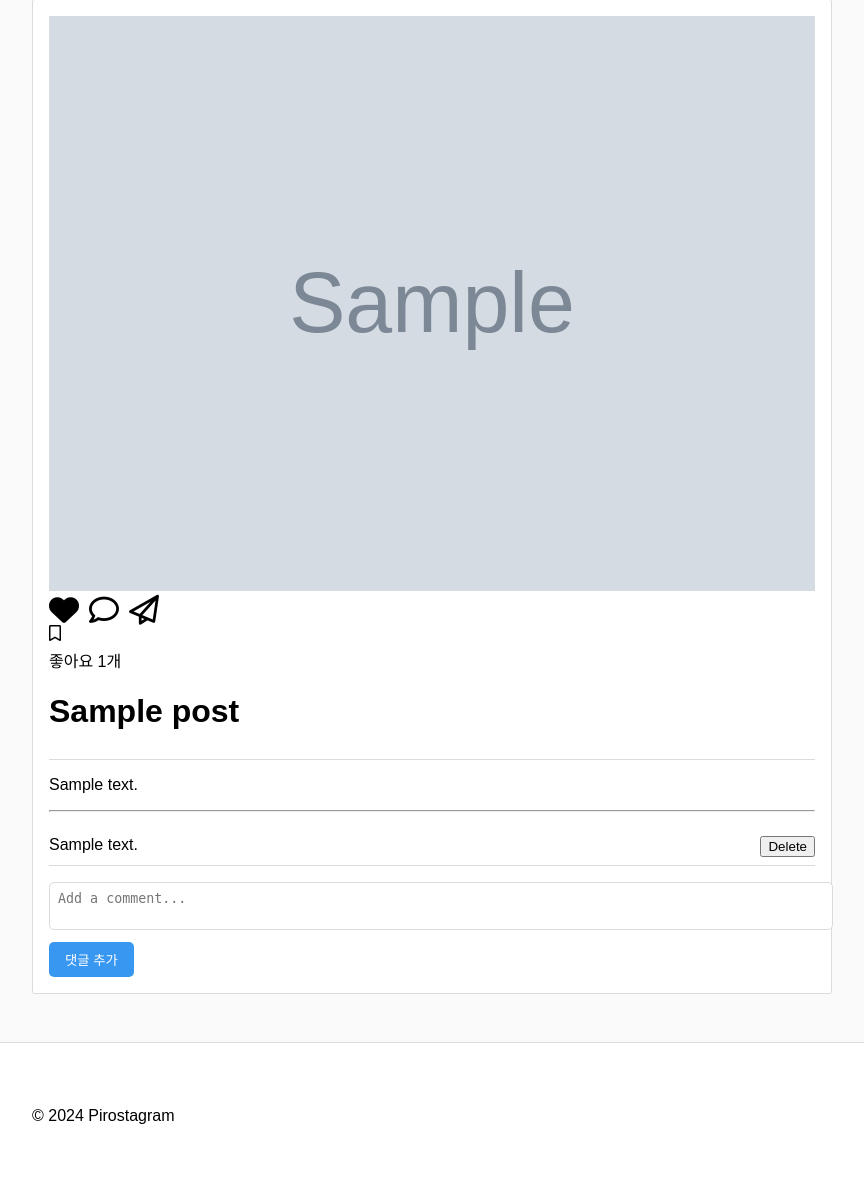
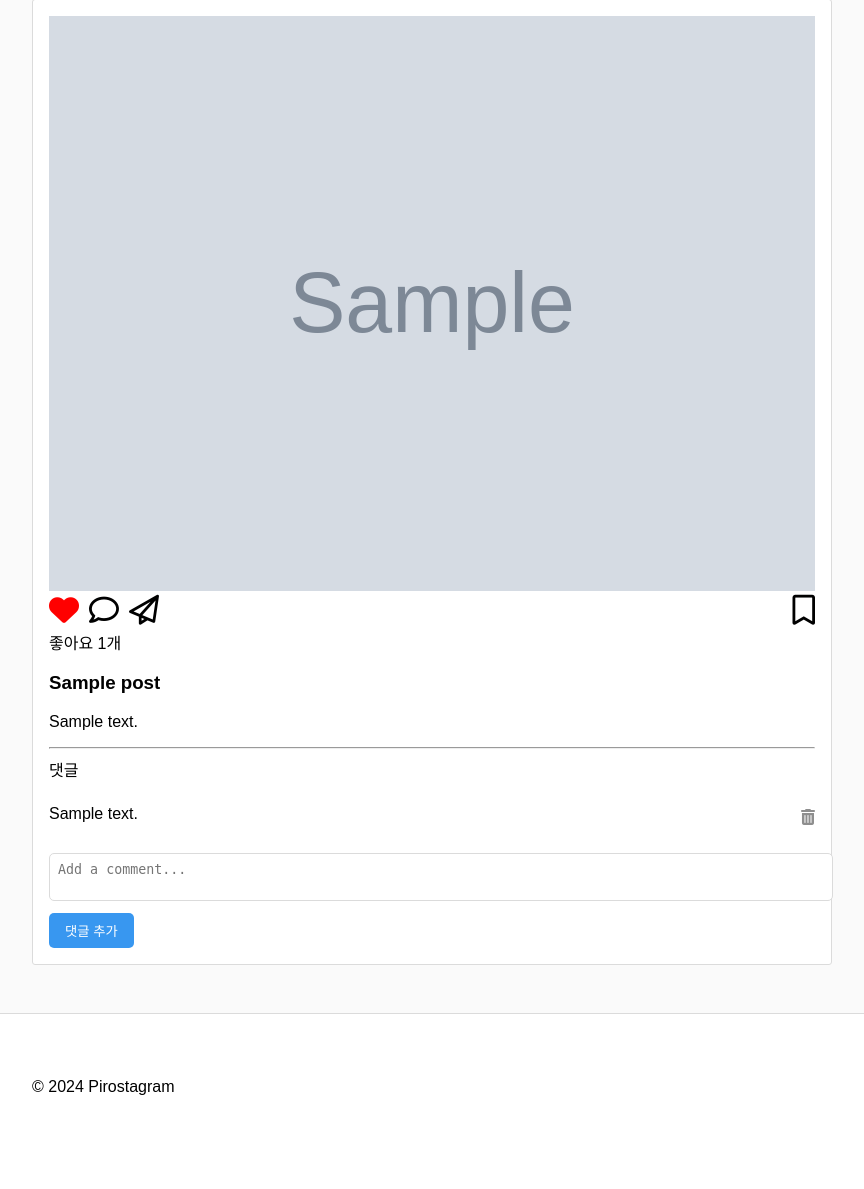
Before and after one commit to Pirogramming-21/Yi-Yeonjin, a Django app: page /detail/1/ in a window 1280 px wide. Shown: the part 174-1363 px from the top of the page, without its empty margins (208-1072 px from the left). After the commit the page ends 1269 px from the top, so only its background shows below. Run offline with Django 5.2, Linux system fonts and the light colour scheme; tables that the repository leaves empty hold one stand-in row (values such as "Sample post"); grey boxes marked "Sample" are stand-in pictures.

Commit message:
[style] detail, create 페이지 css 수정

```diff
--- a/piro21_Ajax_Pirostagram/static/css/style.css
+++ b/piro21_Ajax_Pirostagram/static/css/style.css
@@ -84,6 +84,7 @@ body {
 }
 /*-------------------------- create container -----------------------*/
 .form__container {
+    width: 800px;
     background-color: #fff;
     padding: 2rem;
     border: 1px solid #dbdbdb;
@@ -123,11 +124,6 @@ body {
 .post-img img{
     width: 100%;
 }
-.post-header {
-    border-bottom: 1px solid #dbdbdb;
-    margin-bottom: 1rem;
-    padding-bottom: 0.5rem;
-}
 
 .post-body {
     margin-bottom: 1rem;
@@ -143,16 +139,30 @@ body {
 .like-btn {
     all: unset;
     margin-bottom: 5px;
+    display: flex;
+    width: 100%;
 }
+
 .icons-container {
     display: flex;
     gap: 10px;
 }
 
+.bookmark-icon {
+    margin-left: auto;
+}
+
 .icons-container i,
 .bookmark-icon {
     font-size: 30px;
-    cursor: pointer;
+}
+.bookmark-icon,
+.fa-comment,
+.fa-paper-plane {
+    pointer-events: none;
+}
+.red {
+    color: red;
 }
 .post-comments {
     margin-top: 1rem;
@@ -172,7 +182,6 @@ body {
     display: flex;
     justify-content: space-between;
     padding: 0.5rem 0;
-    border-bottom: 1px solid #dbdbdb;
 }
 
 #comment-form {
@@ -200,6 +209,27 @@ body {
 #comment-form button:hover {
     background-color: #287bd6;
 }
+.delete-comment-btn {
+    all: unset;
+    display: flex;
+    align-items: center;
+    justify-content: center;
+    font-size: 16px;
+    color: #8e8e8e;
+    cursor: pointer;
+    background: transparent;
+    height: 24px;
+    text-align: center;
+}
+
+.delete-comment-btn i {
+    font-size: 16px;
+}
+
+.delete-comment-btn:hover{
+    color: black;
+}
+
 /*-------------------------- footer -----------------------*/
 .footer {
     background-color: #fff;
--- a/piro21_Ajax_Pirostagram/templates/detail.html
+++ b/piro21_Ajax_Pirostagram/templates/detail.html
@@ -7,38 +7,36 @@
         <img src="{{ post.image.url }}" alt="대체텍스트">
     </div>
     <div class="post-like">
-        <button class="like-btn" data-id="{{ post.pk }}" onclick="onClickLike({{ post.pk }})">
-            {% if liked %}
-                <div class="icons-container">
-                    <i class="fa-solid fa-heart" id="like-icon"></i>
-                    <i class="fa-regular fa-comment"></i>
-                    <i class="fa-regular fa-paper-plane"></i>
-                </div>
-                <i class="fa-regular fa-bookmark"></i>
-            {% else %}
-                <div class="icons-container">
-                    <i class="far fa-heart" id="like-icon"></i>
-                    <i class="fa-regular fa-comment"></i>
-                    <i class="fa-regular fa-paper-plane"></i>
-                </div>
-                <i class="fa-regular fa-bookmark"></i>
-            {% endif %}
+        <button class="like-btn" data-id="{{ post.pk }}">
+            <div class="icons-container">
+                {% if liked %}
+                    <i class="fa-solid fa-heart red" id="like-icon" onclick="onClickLike({{ post.pk }})"></i>
+                {% else %}
+                    <i class="far fa-heart" id="like-icon" onclick="onClickLike({{ post.pk }})"></i>
+                {% endif %}
+                <i class="fa-regular fa-comment"></i>
+                <i class="fa-regular fa-paper-plane"></i>
+            </div>
+            <i class="fa-regular fa-bookmark bookmark-icon"></i>
         </button>
         <span id="likes-{{ post.pk }}">좋아요 {{ post.like }}개</span>
     </div>
     <div class="post-header">
-        <h1>{{ post.title }}</h1>
+        <h3>{{ post.title }}</h3>
     </div>
     <div class="post-body">
         <p>{{ post.content }}</p>
     </div>
     <hr/>
+    <div>댓글</div>
     <div class="post-comments">
         <ul id="comment-list">
             {% for comment in post.comments.all %}
                 <li id="comment-{{ comment.pk }}" class="comment">
                     <span>{{ comment.content }}</span>
-                    <button class="delete-comment-btn" data-id="{{ comment.pk }}" onclick="onDeleteComment({{ comment.pk }})">Delete</button>
+                    <button class="delete-comment-btn" data-id="{{ comment.pk }}" onclick="onDeleteComment({{ comment.pk }})">
+                        <i class="fa-solid fa-trash-can"></i>
+                    </button>
                 </li>
             {% endfor %}
         </ul>
@@ -69,7 +67,7 @@
                     const likeIcon = document.getElementById(`like-icon`);
                     if (liked) {
                         likeIcon.className = '';
-                        likeIcon.classList.add('fa-solid', 'fa-heart');
+                        likeIcon.classList.add('fa-solid', 'fa-heart', 'red');
                     } else {
                         likeIcon.className = '';
                         likeIcon.classList.add('far', 'fa-heart');
```
